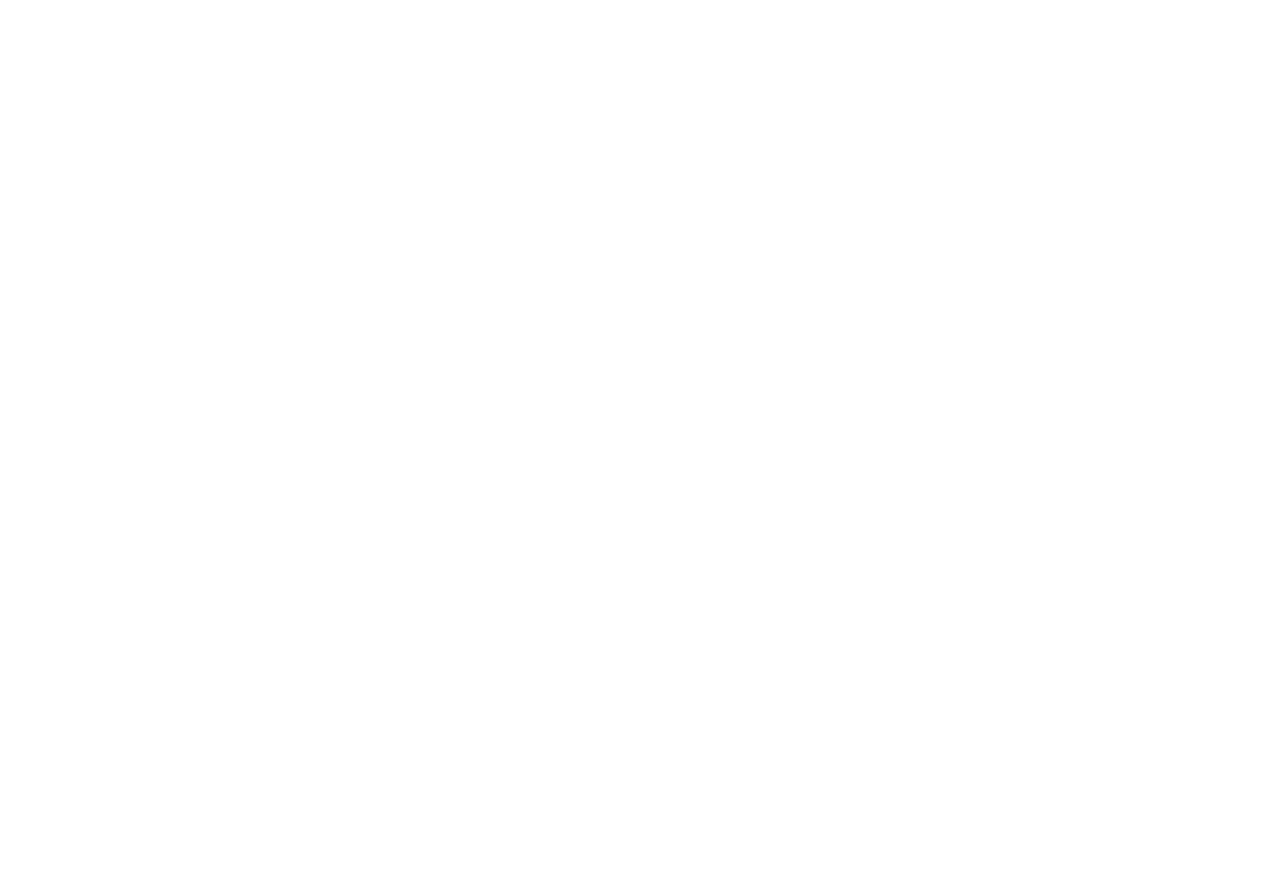
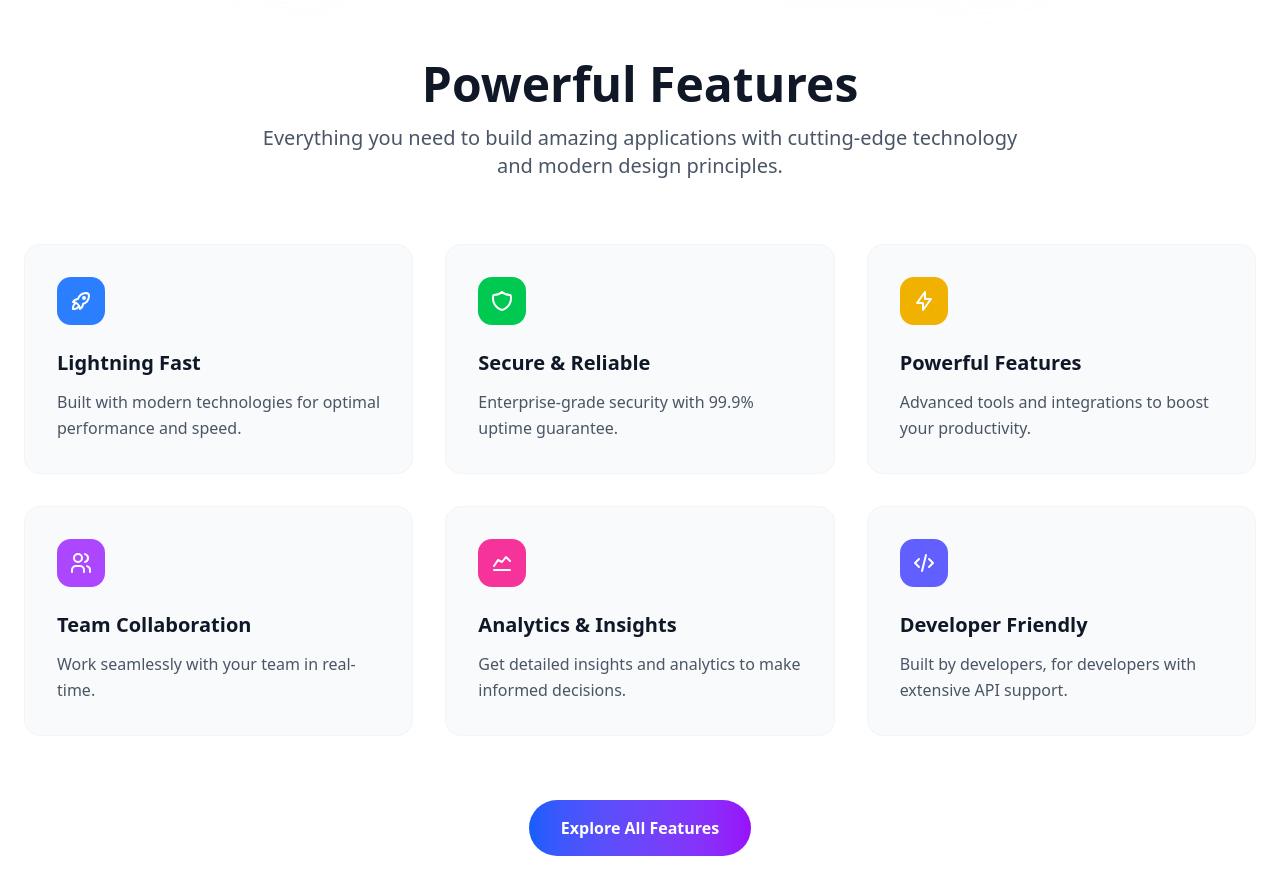
Before and after one commit to extendedsameer43/sorateq, a Next.js app: page / in a window 1280 px wide. Shown: the part 820-1714 px from the top of the page. Before the commit the page ends 800 px from the top, so only its background shows below. Built offline with nearby package versions, Linux system fonts and the light colour scheme.

Commit message:
feat: add Features component with animations and responsive design

```diff
--- a/src/app/page.tsx
+++ b/src/app/page.tsx
@@ -1,5 +1,6 @@
 import { NavbarDemo } from "@/components/navbar";
 import { Hero } from "@/components/hero";
+import { Features } from "@/components/features";
 
 export default function Home() {
   return (
@@ -9,6 +10,9 @@
 
       {/* Hero Section */}
       <Hero />
+
+      {/* Features Section */}
+      <Features />
     </div>
   );
 }
--- /dev/null
+++ b/src/components/features.tsx
@@ -0,0 +1,126 @@
+"use client";
+
+import { motion } from "framer-motion";
+import { IconRocket, IconShield, IconBolt, IconUsers, IconChartLine, IconCode } from "@tabler/icons-react";
+
+const features = [
+  {
+    icon: IconRocket,
+    title: "Lightning Fast",
+    description: "Built with modern technologies for optimal performance and speed.",
+    color: "bg-blue-500"
+  },
+  {
+    icon: IconShield,
+    title: "Secure & Reliable",
+    description: "Enterprise-grade security with 99.9% uptime guarantee.",
+    color: "bg-green-500"
+  },
+  {
+    icon: IconBolt,
+    title: "Powerful Features",
+    description: "Advanced tools and integrations to boost your productivity.",
+    color: "bg-yellow-500"
+  },
+  {
+    icon: IconUsers,
+    title: "Team Collaboration",
+    description: "Work seamlessly with your team in real-time.",
+    color: "bg-purple-500"
+  },
+  {
+    icon: IconChartLine,
+    title: "Analytics & Insights",
+    description: "Get detailed insights and analytics to make informed decisions.",
+    color: "bg-pink-500"
+  },
+  {
+    icon: IconCode,
+    title: "Developer Friendly",
+    description: "Built by developers, for developers with extensive API support.",
+    color: "bg-indigo-500"
+  }
+];
+
+export function Features() {
+  return (
+    <section id="features" className="py-20 bg-white">
+      <div className="container mx-auto px-6">
+        <div className="text-center mb-16">
+          <motion.h2
+            className="text-4xl md:text-5xl font-bold text-gray-900 mb-4"
+            initial={{ opacity: 0, y: 30 }}
+            whileInView={{ opacity: 1, y: 0 }}
+            viewport={{ once: true }}
+            transition={{ duration: 0.6 }}
+          >
+            Powerful Features
+          </motion.h2>
+          <motion.p
+            className="text-xl text-gray-600 max-w-3xl mx-auto"
+            initial={{ opacity: 0, y: 30 }}
+            whileInView={{ opacity: 1, y: 0 }}
+            viewport={{ once: true }}
+            transition={{ duration: 0.6, delay: 0.2 }}
+          >
+            Everything you need to build amazing applications with cutting-edge technology and modern design principles.
+          </motion.p>
+        </div>
+
+        <div className="grid grid-cols-1 md:grid-cols-2 lg:grid-cols-3 gap-8">
+          {features.map((feature, index) => {
+            const IconComponent = feature.icon;
+            return (
+              <motion.div
+                key={index}
+                className="group p-8 rounded-2xl bg-gray-50 hover:bg-white hover:shadow-xl transition-all duration-300 border border-gray-100"
+                initial={{ opacity: 0, y: 50 }}
+                whileInView={{ opacity: 1, y: 0 }}
+                viewport={{ once: true }}
+                transition={{
+                  duration: 0.6,
+                  delay: index * 0.1,
+                  ease: "easeOut"
+                }}
+                whileHover={{ y: -5 }}
+              >
+                <motion.div
+                  className={`w-12 h-12 ${feature.color} rounded-xl flex items-center justify-center mb-6 group-hover:scale-110 transition-transform duration-300`}
+                  whileHover={{ rotate: 360 }}
+                  transition={{ duration: 0.6 }}
+                >
+                  <IconComponent className="w-6 h-6 text-white" />
+                </motion.div>
+
+                <h3 className="text-xl font-semibold text-gray-900 mb-3 group-hover:text-blue-600 transition-colors duration-300">
+                  {feature.title}
+                </h3>
+
+                <p className="text-gray-600 leading-relaxed">
+                  {feature.description}
+                </p>
+              </motion.div>
+            );
+          })}
+        </div>
+
+        {/* Bottom CTA */}
+        <motion.div
+          className="text-center mt-16"
+          initial={{ opacity: 0, y: 30 }}
+          whileInView={{ opacity: 1, y: 0 }}
+          viewport={{ once: true }}
+          transition={{ duration: 0.6, delay: 0.4 }}
+        >
+          <motion.button
+            className="px-8 py-4 bg-gradient-to-r from-blue-600 to-purple-600 text-white font-semibold rounded-full hover:shadow-lg transition-all duration-300"
+            whileHover={{ scale: 1.05, boxShadow: "0 10px 30px rgba(0,0,0,0.2)" }}
+            whileTap={{ scale: 0.95 }}
+          >
+            Explore All Features
+          </motion.button>
+        </motion.div>
+      </div>
+    </section>
+  );
+}
--- a/src/components/hero.tsx
+++ b/src/components/hero.tsx
@@ -4,7 +4,7 @@
 
 export function Hero() {
   return (
-    <section className="min-h-screen flex items-center justify-center bg-gradient-to-br from-blue-50 via-white to-purple-50">
+    <section className="min-h-screen flex items-center justify-center bg-gradient-to-br from-blue-50 via-white to-purple-50 pt-20">
       <div className="container mx-auto px-6 text-center">
         <div className="max-w-4xl mx-auto">
           {/* Main Heading */}
```
